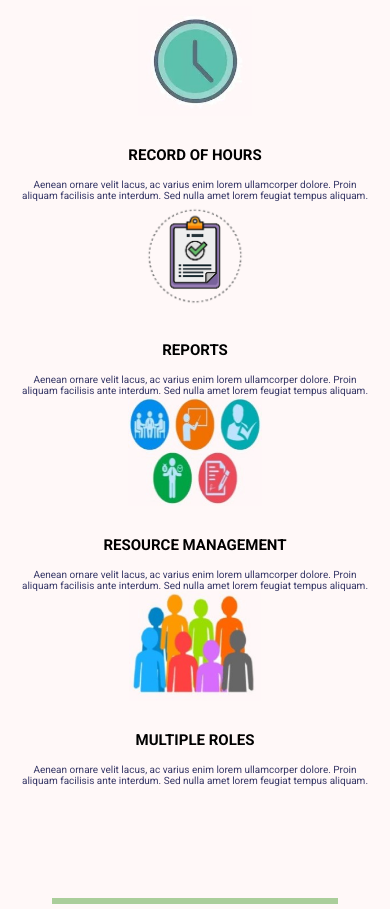
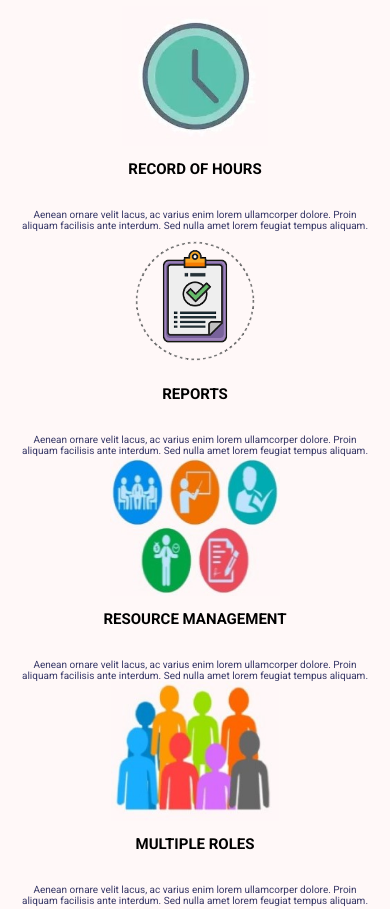
Before and after one commit to cellamarematias/BaSP-M2022-Etapa-1, a plain HTML site: page Semana-04/index.html in a window 390 px wide. Shown: the part 580-1489 px from the top of the page. Drawn offline with Linux system fonts and the light colour scheme.

Commit message:
Fixed responsive behaivor

```diff
--- a/Semana-04/CSS/main.css
+++ b/Semana-04/CSS/main.css
@@ -31,6 +31,13 @@
     width: 100%;
     margin: 0 0 3rem 0rem;
 }
+.column-features {
+    display: flex;
+    align-items: center;
+    justify-content: center;
+    flex-direction: column;
+    width: 50%;
+}
 .features img {
     height: 110px;
     margin-bottom: 1rem;
@@ -38,6 +45,8 @@
 .features {
     display: flex;
     flex-wrap: wrap;
+    justify-content: center;
+    justify-content: space-around;
     margin-bottom: 6rem;
 }
 .features-block {
@@ -45,30 +54,33 @@
     flex: 50%;
     align-items: center;
     align-content: center;
-    width: 200px;
+    width: 100%;
 }
 @media (max-width: 480px) {
+    .column-features {
+        width: 100%;
+    }
     .features-block {
-      flex: 100%;
-      flex-direction: column;
+        flex-direction: column;
     }
   }
 .features h3 {
     align-self: center;
     margin: 0 0 1rem 0;
 }
-.features h4 {
+.features-block h4 {
     margin: 1rem;
     text-transform: uppercase;
 }
 .features-text {
     text-align: center;
+    font-size: 10px;
 }
-.features p {
+.features-p {
+
+    align-self: center;
+    margin-top: 2rem;
     font-size: 10px;
-    align-self: center;
-    margin: 0;
-
 }
 .barra {
     margin: 1rem;
@@ -81,11 +93,13 @@
     display: flex;
     flex-wrap: wrap;
     justify-content: center;
+    justify-content: space-around;
+    margin: 0 0 5rem 0;
 }
 .column {
     display: flex;
-    flex-wrap: wrap;
-    justify-content: center;
+    align-items: center;
+    flex-direction: column;
 }
 .square {
     height: 260px;
@@ -210,7 +224,7 @@ input[type="submit" i] {
     flex-direction: column;
     justify-content: center;
     align-items: center;
-    width: 280px;
+    width: 240px;
 }
 .final-section h3 {
     text-transform: uppercase;
--- a/Semana-04/CSS/style.css
+++ b/Semana-04/CSS/style.css
@@ -30,7 +30,7 @@ p {
     color: #373867;
 }
 img {
-    height: 250px;
+    height: 116px;
     width: auto;
 }
 a {
@@ -54,7 +54,7 @@ a {
         font-size: 17px;
     }
     img {
-        height: 220px;
+        height: 70px;
         width: auto;
     }
 }
@@ -79,7 +79,7 @@ a {
         font-size: 15px;
     }
     img {
-        height: 170px;
+        height: 70px;
         width: auto;
     }
     }
--- a/Semana-04/index.html
+++ b/Semana-04/index.html
@@ -71,12 +71,13 @@
                 <div class="features-title">
                     <h3>Features</h3>
                 </div>
-                <div class="features">
+                <div class="second-section">
+                    <div class="column-features">
                         <div class="features-block">
                             <img src="../assets/img-clock.jpg" alt="clock-icon">
                             <div class="features-text">
                                 <h4>record of hours</h4>
-                            <p>
+                                <p class="features-p">
                                     Aenean ornare velit lacus, ac varius enim lorem ullamcorper dolore. Proin aliquam facilisis ante interdum.
                                     Sed nulla amet lorem feugiat tempus aliquam.
                                 </p>
@@ -86,17 +87,19 @@
                             <img id="main-inicial-img-reports" src="../assets/img-reports.png" alt="reports-icon">
                             <div class="features-text">
                                 <h4>reports</h4>
-                            <p>
+                                <p class="features-p">
                                     Aenean ornare velit lacus, ac varius enim lorem ullamcorper dolore. Proin aliquam facilisis ante interdum.
                                     Sed nulla amet lorem feugiat tempus aliquam.
                                 </p>
                             </div>
                         </div>
+                    </div>
+                    <div class="column-features">
                         <div class="features-block">
                             <img src="../assets/img-resource.jpg" alt="resource-management-icon">
                             <div class="features-text">
                                 <h4 >resource management</h4>
-                            <p>
+                                <p class="features-p">
                                     Aenean ornare velit lacus, ac varius enim lorem ullamcorper dolore. Proin aliquam facilisis ante interdum.
                                     Sed nulla amet lorem feugiat tempus aliquam.
                                 </p>
@@ -106,10 +109,11 @@
                             <img id="main-inicial-img-roles" src="../assets/img-roles.jpg" alt="roles-icon">
                             <div class="features-text">
                                 <h4>multiple roles</h4>
-                            <p>
+                                <p class="features-p">
                                     Aenean ornare velit lacus, ac varius enim lorem ullamcorper dolore. Proin aliquam facilisis ante interdum.
                                     Sed nulla amet lorem feugiat tempus aliquam.
                                 </p>
+                            </div>
                         </div>
                     </div>
                 </div>
@@ -131,6 +135,8 @@
                             Sed nulla amet lorem feugiat tempus aliquam.
                         </p>
                     </div>
+                </div>
+                <div class="column">
                     <div class="square">
                         <h3>leadership and team management</h3>
                         <p>
```
Lines whose indentation alone changed are shown as unchanged.
